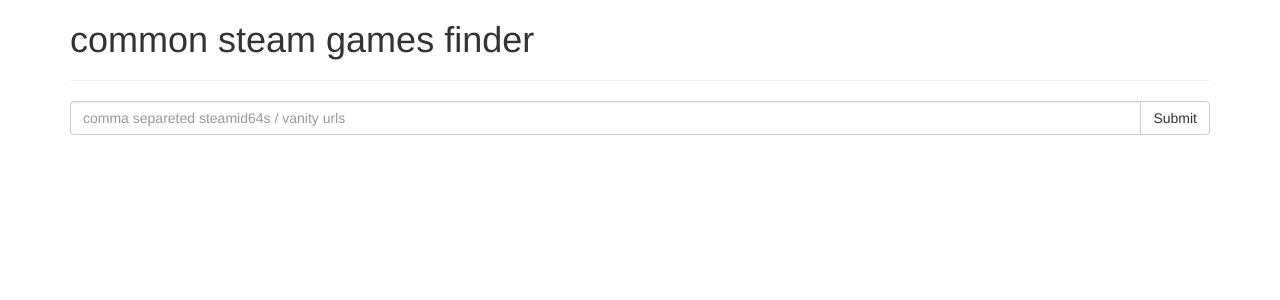
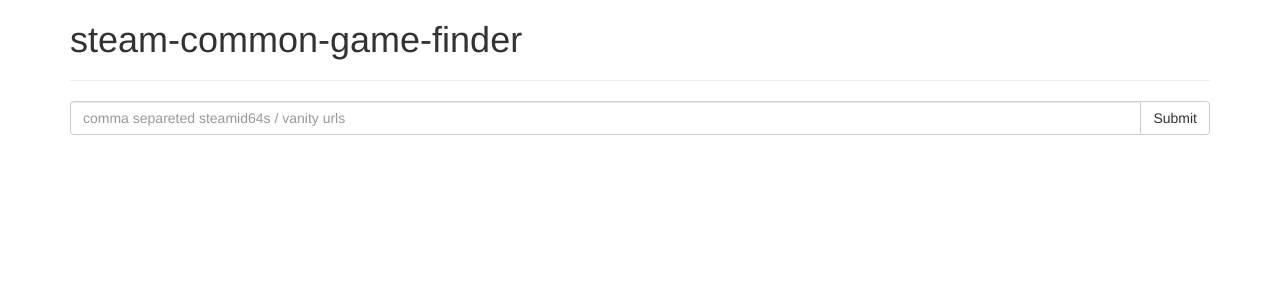
Before and after one commit to rdkr/steam-common-game-finder, a Flask app: page / in a window 1280 px wide. Shown: the top 300 px of the page. Run offline with Flask 2, Linux system fonts and the light colour scheme; some libraries are stand-ins or nearby versions.

Commit message:
fixed title

```diff
--- a/templates/index.html
+++ b/templates/index.html
@@ -5,7 +5,7 @@
   <meta http-equiv="X-UA-Compatible" content="IE=edge">
   <meta name="viewport" content="width=device-width, initial-scale=1">
 
-  <title>common steam games finder</title>
+  <title>steam-common-game-finder</title>
 
   <link rel="stylesheet" href="https://maxcdn.bootstrapcdn.com/bootstrap/3.3.6/css/bootstrap.min.css" integrity="sha384-1q8mTJOASx8j1Au+a5WDVnPi2lkFfwwEAa8hDDdjZlpLegxhjVME1fgjWPGmkzs7" crossorigin="anonymous">
   <link href="https://maxcdn.bootstrapcdn.com/font-awesome/4.6.3/css/font-awesome.min.css" rel="stylesheet" integrity="sha384-T8Gy5hrqNKT+hzMclPo118YTQO6cYprQmhrYwIiQ/3axmI1hQomh7Ud2hPOy8SP1" crossorigin="anonymous">
@@ -22,7 +22,7 @@
 
 <div class="container">
 
-  <h1>common steam games finder</h1><hr>
+  <h1>steam-common-game-finder</h1><hr>
 
   <form role="form" action="/submit">
     <div class="input-group">
```
